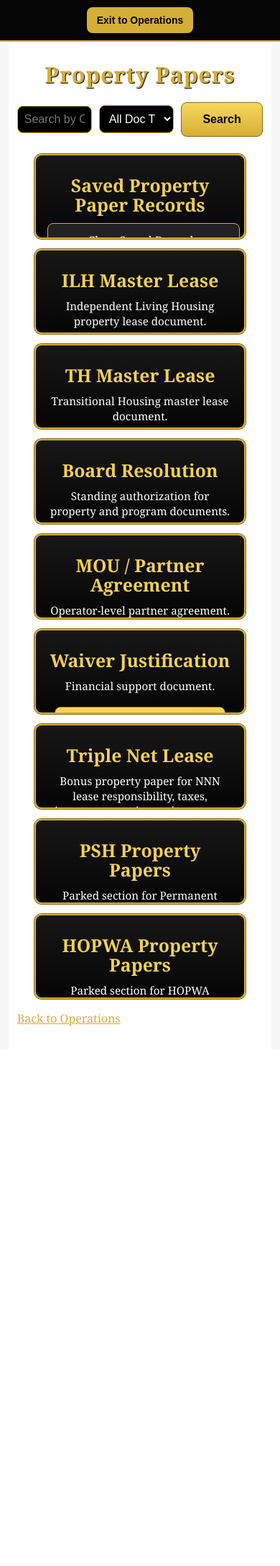
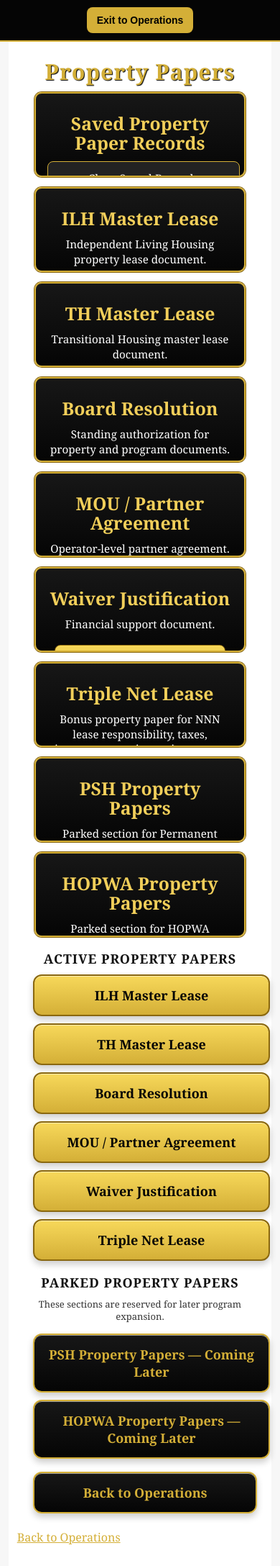
Before and after one commit to Pearlzzpearlzz/Nilpf-store, a Flask app: page /property-papers in a window 390 px wide. Shown: the whole page at 72% size. Before the commit the page ends 1425 px from the top, so only its background shows below. Run offline with Flask 3, Linux system fonts and the light colour scheme; the visitor is signed in with stand-in values (Sample User, id 1).

Commit message:
Add compact mobile property papers menu

```diff
--- a/templates/property_papers.html
+++ b/templates/property_papers.html
@@ -18,6 +18,93 @@ a{color:#d4af37;}
 .searchbar form{display:flex;gap:10px;align-items:center;}
 .searchbar input,.searchbar select{background:#000;color:#fff;border:1px solid #d4af37;border-radius:8px;padding:9px;}
 .searchbar input{width:300px;}
+
+.mobile-property-menu{
+  display:none;
+}
+
+@media (max-width: 640px){
+  body{
+    padding:10px;
+    overflow-x:hidden;
+  }
+
+  .box{
+    width:100%;
+    max-width:100%;
+    padding:12px;
+    margin:0 auto;
+  }
+
+  h1{
+    font-size:30px;
+    line-height:1.05;
+    margin:12px 0 16px;
+  }
+
+  .searchbar{
+    display:none;
+  }
+
+  .grid{
+    display:none;
+  }
+
+  .mobile-property-menu{
+    display:block;
+    width:94%;
+    max-width:390px;
+    margin:12px auto 22px;
+  }
+
+  .mobile-property-title{
+    color:#111;
+    font-size:18px;
+    font-weight:900;
+    text-align:center;
+    text-transform:uppercase;
+    letter-spacing:1px;
+    margin:18px 0 10px;
+  }
+
+  .mobile-property-link{
+    display:block;
+    width:100%;
+    margin:10px auto;
+    padding:15px 14px;
+    border-radius:12px;
+    text-decoration:none;
+    text-align:center;
+    color:#050505;
+    background:linear-gradient(180deg,#f7d85a,#d4af37);
+    border:2px solid #8a680f;
+    font-family:Georgia,serif;
+    font-size:18px;
+    font-weight:900;
+    box-shadow:inset 0 1px 0 rgba(255,255,255,0.55),0 5px 10px rgba(0,0,0,0.20);
+  }
+
+  .mobile-property-link.secondary{
+    background:linear-gradient(180deg,#171717,#050505);
+    color:#d4af37;
+    border-color:#d4af37;
+  }
+
+  .mobile-property-note{
+    margin:8px auto 14px;
+    color:#333;
+    font-size:13px;
+    line-height:1.35;
+    text-align:center;
+  }
+
+  .back-mobile{
+    display:block;
+    width:94%;
+    max-width:390px;
+    margin:18px auto;
+  }
+}
 </style>
   <link rel="stylesheet" href="{{ url_for('static', filename='css/mobile_responsive.css') }}">
 
@@ -135,6 +222,26 @@ a{color:#d4af37;}
 </div>
 
 </div>
+
+<section class="mobile-property-menu" aria-label="Mobile Property Papers Menu">
+  <div class="mobile-property-title">Active Property Papers</div>
+
+  <a class="mobile-property-link" href="/property-paper/ilh-master-lease">ILH Master Lease</a>
+  <a class="mobile-property-link" href="/property-paper/master-lease-transitional">TH Master Lease</a>
+  <a class="mobile-property-link" href="/property-paper/board-resolution">Board Resolution</a>
+  <a class="mobile-property-link" href="/property-paper/mou-partner-agreement">MOU / Partner Agreement</a>
+  <a class="mobile-property-link" href="/property-paper/waiver-financial-justification">Waiver Justification</a>
+  <a class="mobile-property-link" href="/property-paper/triple-net-lease">Triple Net Lease</a>
+
+  <div class="mobile-property-title">Parked Property Papers</div>
+  <div class="mobile-property-note">These sections are reserved for later program expansion.</div>
+
+  <a class="mobile-property-link secondary" href="#">PSH Property Papers — Coming Later</a>
+  <a class="mobile-property-link secondary" href="#">HOPWA Property Papers — Coming Later</a>
+
+  <a class="mobile-property-link secondary back-mobile" href="/operations">Back to Operations</a>
+</section>
+
 <p><a href="/operations">Back to Operations</a></p>
 </div>
 
```
